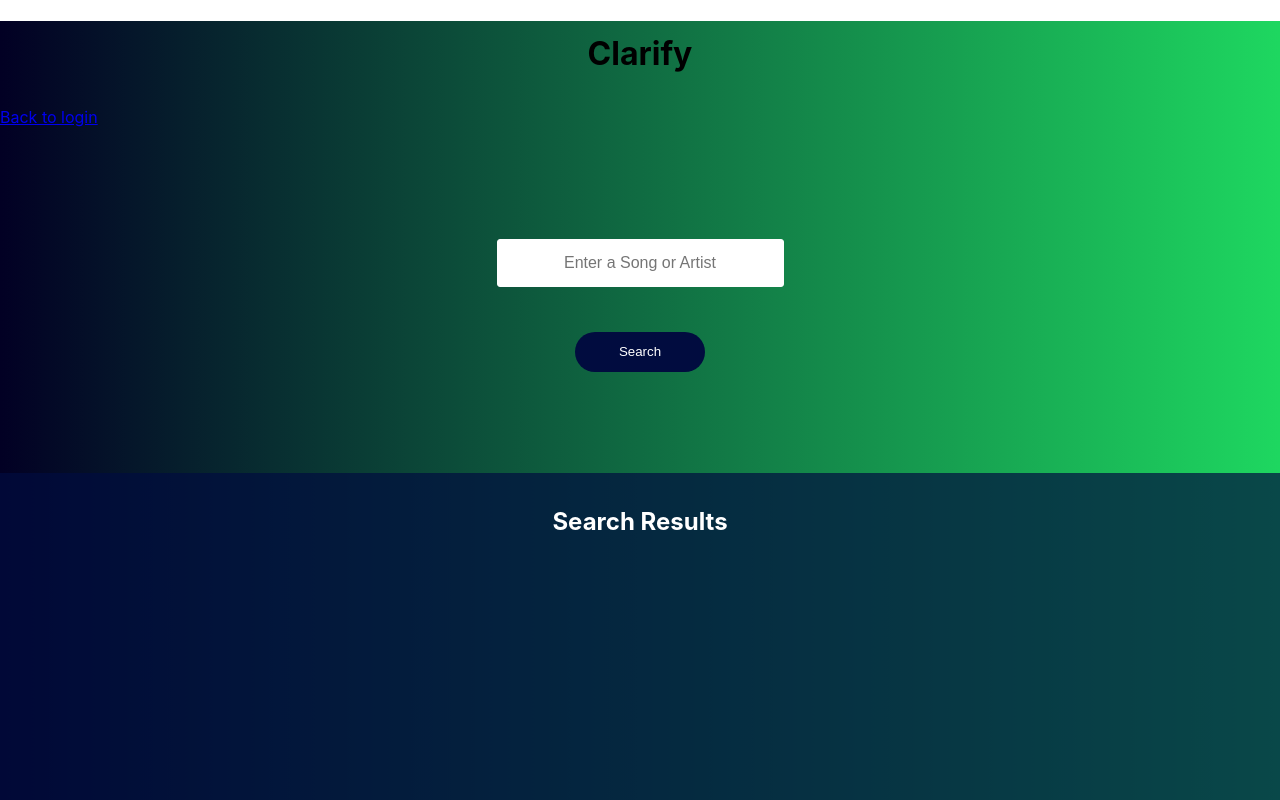
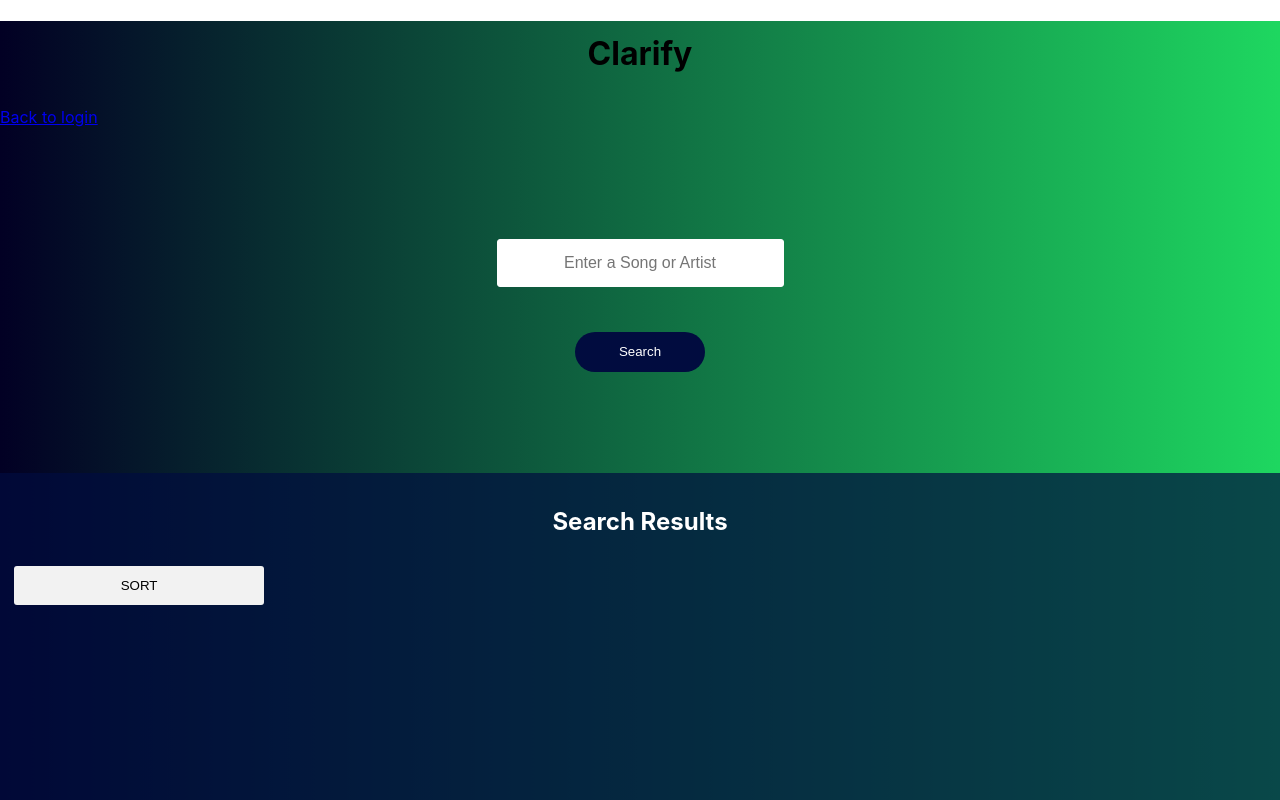
Before and after one commit to srym8/clarify, a React (Create React App) app: page /app in a window 1280 px wide. Shown: the top 800 px of the page. Built offline with nearby package versions, Linux system fonts and the light colour scheme.

Commit message:
Added the sort button to tracklist not results/playlist, to keep logic in one place

```diff
--- a/src/components/TrackList/TrackList.js
+++ b/src/components/TrackList/TrackList.js
@@ -7,6 +7,8 @@ import Track from "../Track/Track";
 function TrackList(props) {
 
     return (
+        <>
+        <button>SORT</button>
         <div className="TrackList">
             {props.tracks.map((track) => {
                 return (
@@ -22,6 +24,7 @@ function TrackList(props) {
                 )
             })}
         </div>
+        </>
     )
 }
 
```
